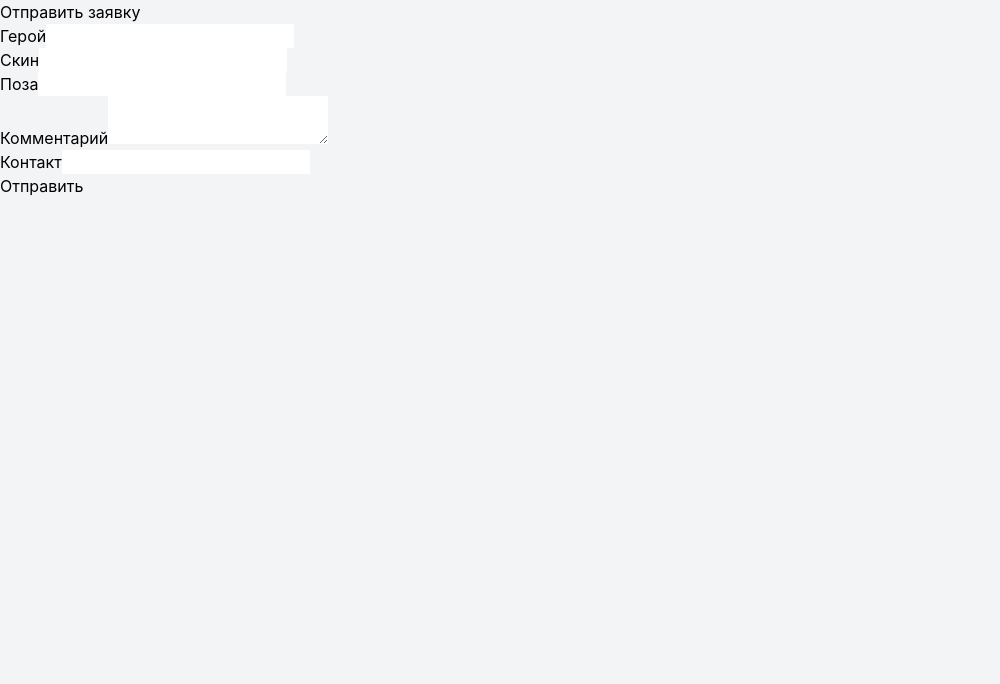
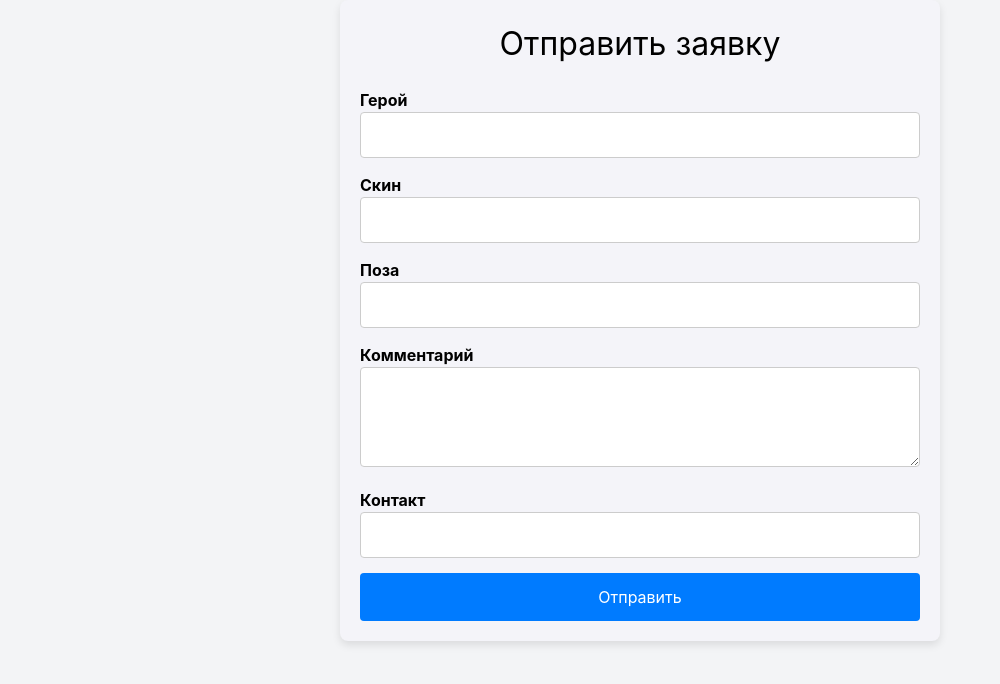
Before and after one commit to nikitaasdsad/telegram-mini-app, a React (Create React App) app: page / in a window 1280 px wide. Shown: the top 684 px of the page, without its empty margins (0-1000 px from the left). Built offline with nearby package versions, Linux system fonts and the light colour scheme.

Commit message:
ксюша лох

```diff
--- a/src/App.css
+++ b/src/App.css
@@ -36,3 +36,70 @@
     transform: rotate(360deg);
   }
 }
+/* src/App.css */
+
+.app-container {
+    max-width: 600px;
+    margin: 0 auto;
+    padding: 20px;
+    background-color: #f4f4f9;
+    border-radius: 8px;
+    box-shadow: 0 4px 8px rgba(0, 0, 0, 0.1);
+}
+
+.title {
+    text-align: center;
+    font-size: 2rem;
+    margin-bottom: 20px;
+}
+
+.form {
+    display: flex;
+    flex-direction: column;
+}
+
+.form-group {
+    margin-bottom: 15px;
+}
+
+    .form-group label {
+        font-weight: bold;
+    }
+
+    .form-group input,
+    .form-group textarea {
+        width: 100%;
+        padding: 10px;
+        border: 1px solid #ccc;
+        border-radius: 4px;
+    }
+
+    .form-group textarea {
+        height: 100px;
+    }
+
+.submit-button {
+    padding: 12px;
+    background-color: #007bff;
+    color: white;
+    font-size: 16px;
+    border: none;
+    border-radius: 4px;
+    cursor: pointer;
+    transition: background-color 0.3s;
+}
+
+    .submit-button:disabled {
+        background-color: #ccc;
+    }
+
+    .submit-button:hover:not(:disabled) {
+        background-color: #0056b3;
+    }
+
+.response-message {
+    text-align: center;
+    font-size: 1.2rem;
+    color: green;
+    margin-top: 20px;
+}
```
